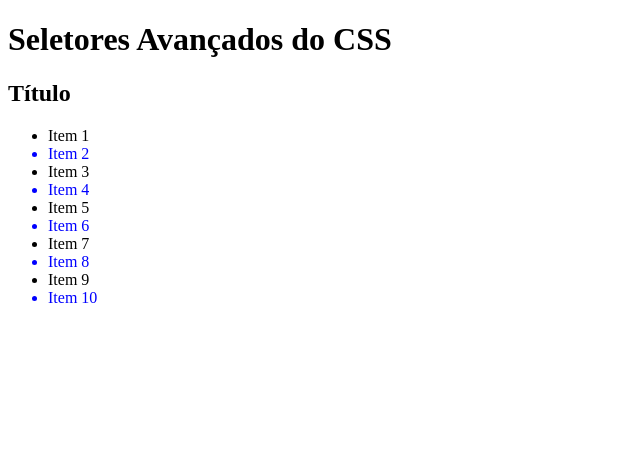
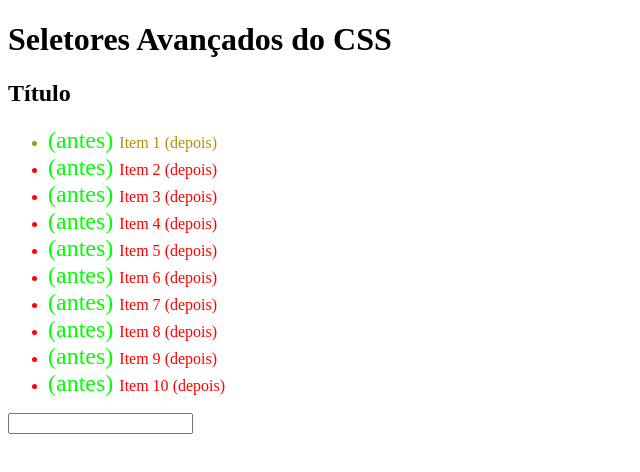
Before and after one commit to vmanfredine/aulasCSS, a plain HTML site: page 21-seletores-avancados/index.html in a window 1280 px wide. Shown: the whole page, without its empty margins (0-640 px from the left). Drawn offline with Linux system fonts and the light colour scheme.

Commit message:
commit teste

```diff
--- a/21-seletores-avancados/index.html
+++ b/21-seletores-avancados/index.html
@@ -28,6 +28,7 @@
             <li>Item 10</li>
         </ul>
     </section>
+    <input type="text">
 </body>
 
 </html>
--- a/21-seletores-avancados/style.css
+++ b/21-seletores-avancados/style.css
@@ -7,3 +7,38 @@ li:nth-child(2) {
 li:nth-child(even) {
     color: #00f;
 }
+
+/* mudar o comportamento conforme passar o mouse */
+li:hover {
+    background-color: #232323;
+    color: #fff;
+}
+
+/* deixa o elemento com "foco" */
+input:focus {
+    background-color: #f00;
+}
+
+/* pseudo-elementos - before e after*/
+li::before {
+    content: "(antes) ";
+    color: #0f0;
+    font-size: 1.5rem;
+}
+
+li::after {
+    content: " (depois)";
+}
+
+li:first-child {
+    color: #b88e03
+}
+
+li:last-child {
+    color: #c90ebf44;
+}
+
+/* oposto */
+li:not(:first-child) {
+    color: #f00
+}
```
